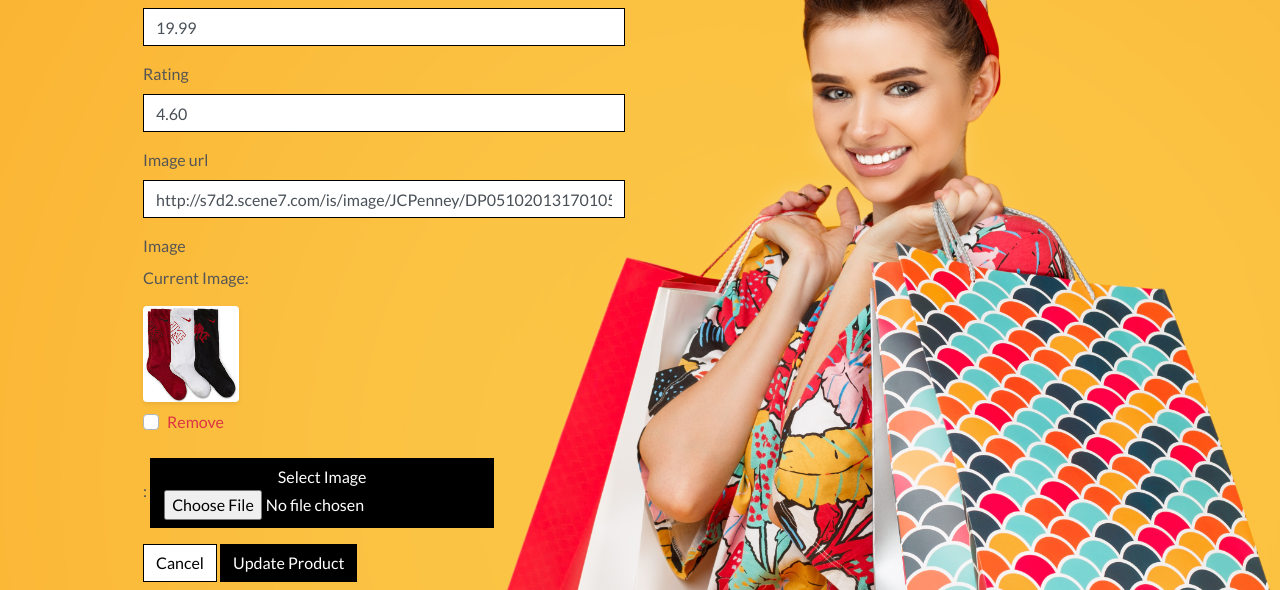
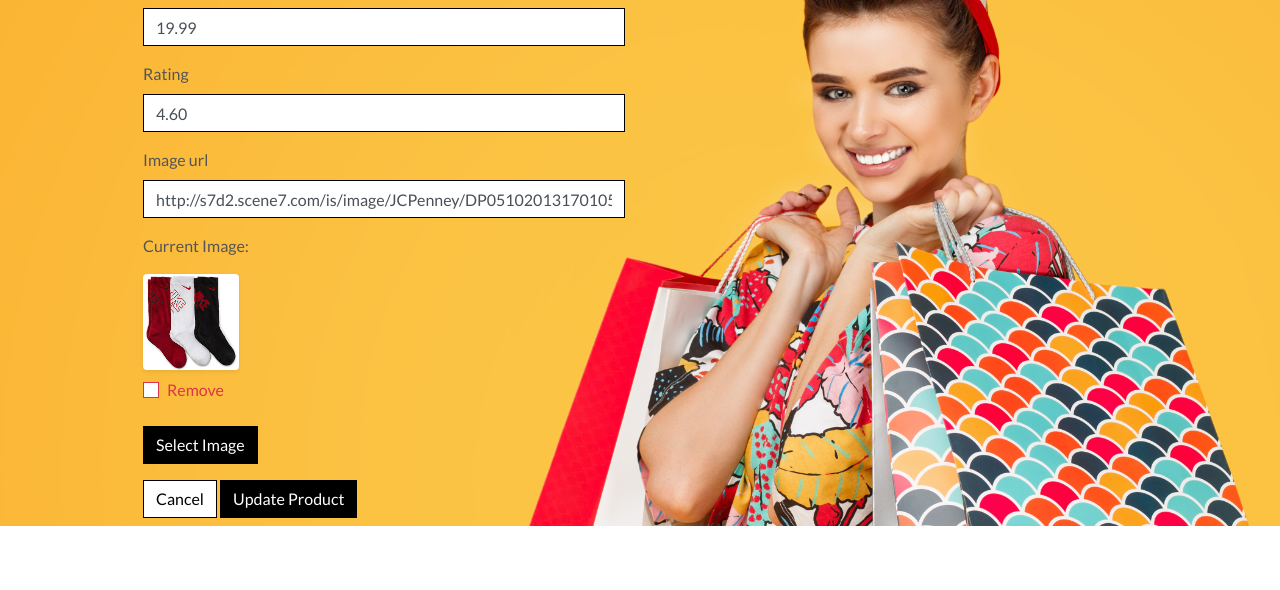
Before and after one commit to GenaGrig/boutique_ado_pp5, a Django app: page /products/edit/12/ in a window 1280 px wide. Shown: the part 986-1576 px from the top of the page. After the commit the page ends 1512 px from the top, so only its background shows below. Run offline with Django 4.2, Linux system fonts and the light colour scheme; the visitor is signed in with stand-in values (Sample User, id 1); data comes from the database, SQL or seed files in the repository; some libraries are stand-ins or nearby versions.

Commit message:
Product Admin - completed image field

```diff
--- a/products/templates/products/custom_widget_templates/custom_clearable_file_input.html
+++ b/products/templates/products/custom_widget_templates/custom_clearable_file_input.html
@@ -1,15 +1,15 @@
 {% if widget.is_initial %}
     <p>{{ widget.initial_text }}:</p>
     <a href="{{ widget.value.url }}">
-        <img width="96px" height="96px" class="rounded shadow-sm" src="{{ widget.value.url }}" alt="{{ widget.value.name }}">
+        <img width="96" height="96" class="rounded shadow-sm" src="{{ widget.value.url }}">
     </a>
     {% if not widget.required %}
         <div class="custom-control custom-checkbox mt-2">
-            <input class="custom-control-input" type="checkbox" name="{{ widget.checkbox_name }}" id="{{ widget.checkbox_id }}"{% if widget.attrs.disabled %} disabled{% endif %}>
+            <input class="custom-control-input" type="checkbox" name="{{ widget.checkbox_name }}" id="{{ widget.checkbox_id }}">
             <label class="custom-control-label text-danger" for="{{ widget.checkbox_id }}">{{ widget.clear_checkbox_label }}</label>
         </div>
     {% endif %}<br>
-    {{ widget.input_text }}:
+    {{ widget.input_text }}
 {% endif %}
 <span class="btn btn-black rounded-0 btn-file">
     Select Image <input id="new-image" type="{{ widget.type }}" name="{{ widget.name }}"{% include "django/forms/widgets/attrs.html" %}>
--- a/products/templates/products/edit_product.html
+++ b/products/templates/products/edit_product.html
@@ -28,7 +28,13 @@
             <div class="col-12 col-md-6">
                 <form method="POST" action="{% url 'edit_product' product.id %}" class="form mb-2" enctype="multipart/form-data">
                     {% csrf_token %}
-                    {{ form|crispy }}
+                    {% for field in form %}
+                        {% if field.name != 'image' %}
+                            {{ field | as_crispy_field }}
+                        {% else %}
+                            {{ field }}
+                        {% endif %}
+                    {% endfor %}
                     <a class="btn btn-outline-black rounded-0" href="{% url 'products' %}">Cancel</a>
                     <button type="submit" class="btn btn-black rounded-0">Update Product</button>
                 </form>
@@ -37,3 +43,13 @@
         </div>
     </div>
 {% endblock %}
+
+{% block postloadjs %}
+    {{ block.super }}
+    <script type="text/javascript">
+        $('#new-image').change(function() {
+            var file = $('#new-image')[0].files[0];
+            $('#filename').text(`Image will be set to: ${file.name}`);
+        });
+    </script>
+{% endblock %}
--- a/static/css/base.css
+++ b/static/css/base.css
@@ -272,3 +272,32 @@ input[name='q']::placeholder {
 .allauth-form-inner-content a {
 	color: #17a2b8; /* text-info */
 }
+
+
+/* Product Form */
+
+.btn-file {
+    position: relative;
+    overflow: hidden;
+}
+
+.btn-file input[type="file"] {
+    position: absolute;
+    top: 0;
+    right: 0;
+    min-width: 100%;
+    min-height: 100%;
+    opacity: 0;
+    cursor: pointer;
+}
+
+.custom-checkbox .custom-control-label::before {
+    border-radius: 0;
+    border-color: #dc3545;
+}
+
+.custom-checkbox .custom-control-input:checked~.custom-control-label::before {
+    background-color: #dc3545;
+    border-color: #dc3545;
+    border-radius: 0;
+}
```
Also changed, not shown: products/templates/products/add_product.html (+17 -1 lines), media/Personal-Trainer3resized.jpg (added), products/forms.py (line endings or trailing spaces).
